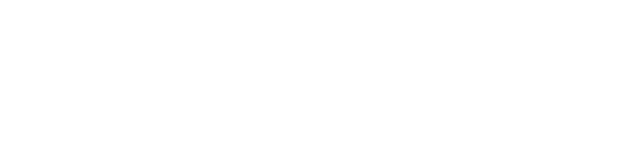
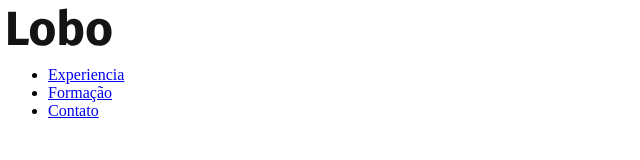
Before and after one commit to deivison556/Portfolio-lobo-Origamid, a plain HTML site: page index.html in a window 1280 px wide. Shown: the whole page, without its empty margins (0-640 px from the left). Drawn offline with Linux system fonts and the light colour scheme.

Commit message:
criado a estrutura do header no index.html

```diff
--- a/index.html
+++ b/index.html
@@ -6,6 +6,15 @@
   <title>Portfolio Lobo</title>
 </head>
 <body>
-
+  <header class="header">
+    <img src="./assets/img/marca.svg" alt="Lobo">
+    <nav>
+      <ul class="header-menu">
+        <li><a href="#experiencia">Experiencia</a></li>
+        <li><a href="#formacao">Formação</a></li>
+        <li><a href="#contato">Contato</a></li>
+      </ul>
+    </nav>
+  </header>
 </body>
 </html>
```
